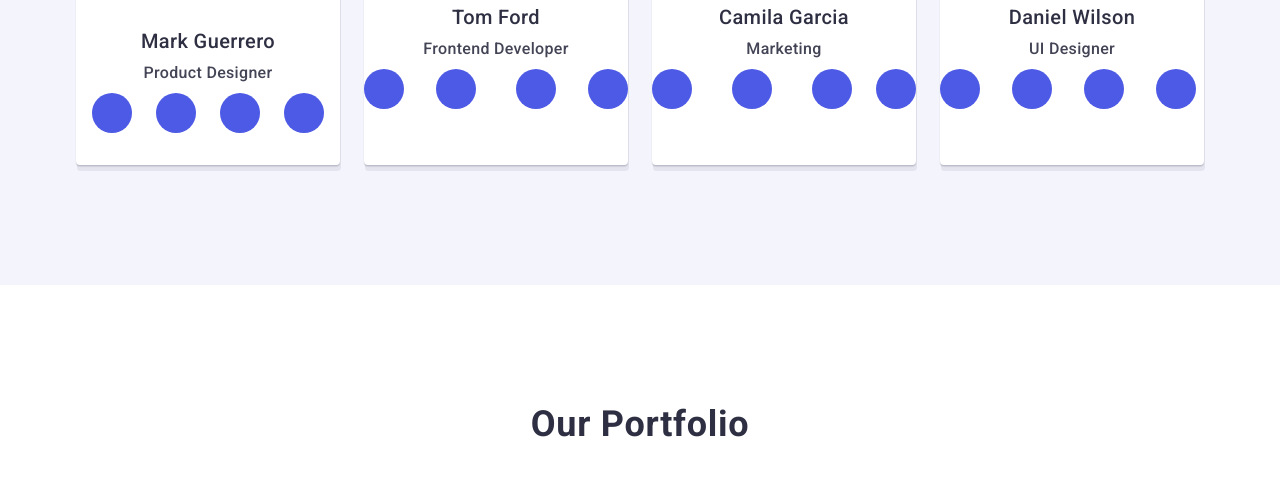
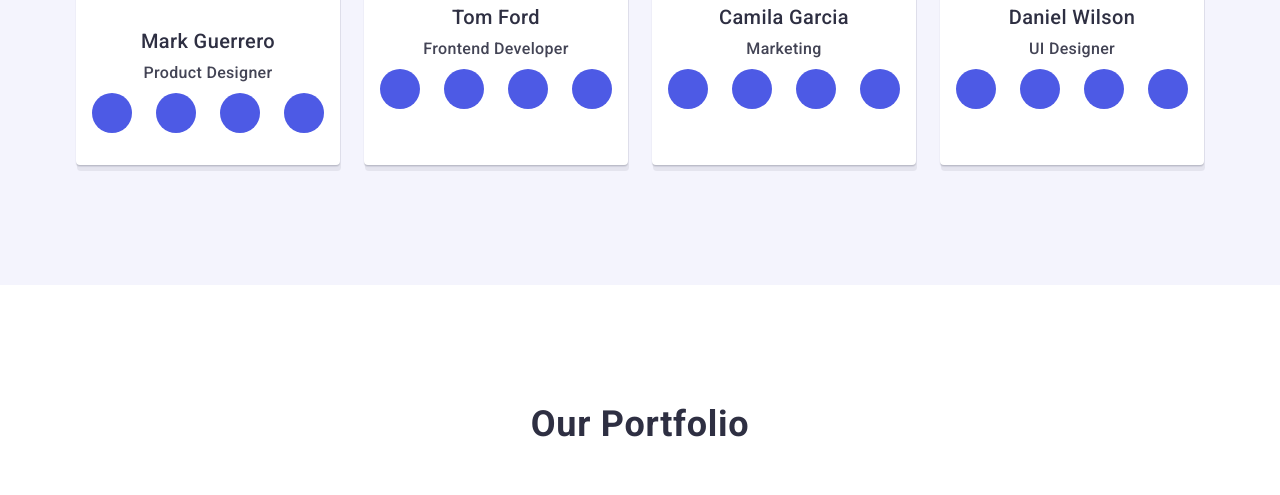
Before and after one commit to d-levchenko/goit-markup-hw-04, a plain HTML site: page index.html in a window 1280 px wide. Shown: the part 1417-1912 px from the top of the page. Drawn offline with nearby package versions, Linux system fonts and the light colour scheme.

Commit message:
fix mistypes

```diff
--- a/css/styles.css
+++ b/css/styles.css
@@ -106,11 +106,12 @@ img {
 }
 
 .active-link {
+  color: #404bbf;
   position: relative;
   transition: color 250ms cubic-bezier(0.4, 0, 0.2, 1);
 }
 
-.active-link:hover::after {
+.active-link::after {
   content: '';
   position: absolute;
   width: 100%;
@@ -118,7 +119,6 @@ img {
   bottom: -1px;
   height: 4px;
   background-color: #404bbf;
-  color: #404bbf;
   border-radius: 2px;
 }
 
--- a/index.html
+++ b/index.html
@@ -212,8 +212,8 @@
                       </svg>
                     </a>
                   </li>
-                  <li class="team-social-elem team-social-link">
-                    <a href="#" class="social-icon">
+                  <li class="team-social-elem">
+                    <a href="#" class="social-icon team-social-link">
                       <svg class="svg-icon" width="16" height="16">
                         <use
                           href="./images/icons.svg#twitter"
@@ -222,8 +222,8 @@
                       </svg>
                     </a>
                   </li>
-                  <li class="team-social-elem team-social-link">
-                    <a href="#" class="social-icon">
+                  <li class="team-social-elem">
+                    <a href="#" class="social-icon team-social-link">
                       <svg class="svg-icon" width="16" height="16">
                         <use
                           href="./images/icons.svg#facebook"
@@ -267,8 +267,8 @@
                       </svg>
                     </a>
                   </li>
-                  <li class="team-social-elem team-social-link">
-                    <a href="#" class="social-icon">
+                  <li class="team-social-elem">
+                    <a href="#" class="social-icon team-social-link">
                       <svg class="svg-icon" width="16" height="16">
                         <use
                           href="./images/icons.svg#twitter"
@@ -322,8 +322,8 @@
                       </svg>
                     </a>
                   </li>
-                  <li class="team-social-elem team-social-link">
-                    <a href="#" class="social-icon">
+                  <li class="team-social-elem">
+                    <a href="#" class="social-icon team-social-link">
                       <svg class="svg-icon" width="16" height="16">
                         <use
                           href="./images/icons.svg#twitter"
@@ -342,8 +342,8 @@
                       </svg>
                     </a>
                   </li>
-                  <li class="team-social-elem team-social-link">
-                    <a href="#" class="social-icon">
+                  <li class="team-social-elem">
+                    <a href="#" class="social-icon team-social-link">
                       <svg class="svg-icon" width="16" height="16">
                         <use
                           href="./images/icons.svg#linkedin"
```
